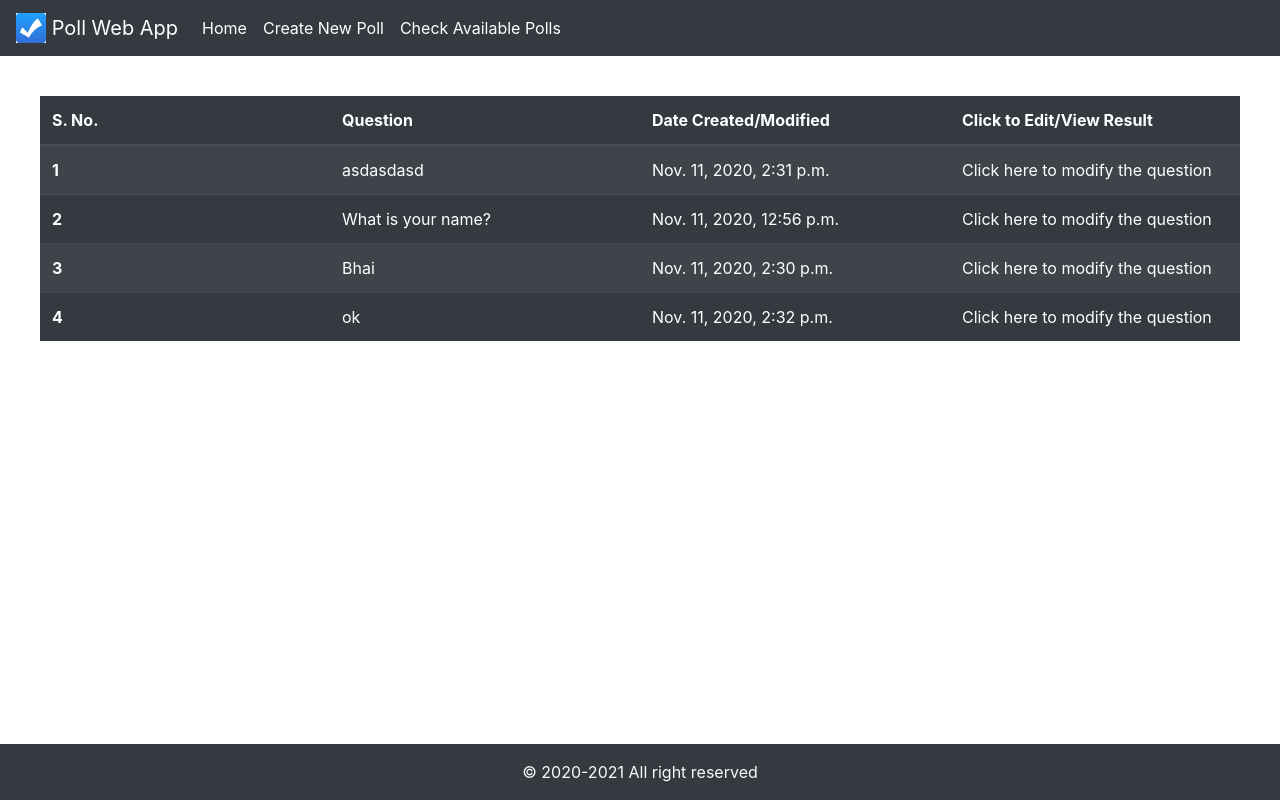
After one commit to dragonman164/Poll-Web-App, a Django app: page /check/ in a window 1280 px wide. The commit adds this page. Run offline with Django 3.2, Linux system fonts and the light colour scheme; data comes from the database, SQL or seed files in the repository; both versions use the stored data as it was after the commit.

Commit message:
Basic Forms added

```diff
--- a/polls/models.py
+++ b/polls/models.py
@@ -3,8 +3,8 @@ from django.db import models
 # Create your models here.
 class Question(models.Model):
     question = models.CharField(max_length=200,blank=False)
-    # pub_date = models.DateTimeField('Date Published', null=True)
     no_of_options = models.IntegerField(default=0)
+    pub_date = models.DateTimeField(auto_now=True)
 
     def __str__(self):
         return self.question
--- a/polls/templates/polls/base.html
+++ b/polls/templates/polls/base.html
@@ -63,13 +63,13 @@
         <div class="collapse navbar-collapse" id="navbarSupportedContent">
           <ul class="navbar-nav mr-auto">
             <li class="nav-item active">
-              <a class="nav-link" href="#">Home <span class="sr-only">(current)</span></a>
+              <a class="nav-link" href="/">Home <span class="sr-only">(current)</span></a>
             </li>
             <li class="nav-item active">
                 <a class="nav-link" href="/create">Create New Poll<span class="sr-only">(current)</span></a>
               </li>
               <li class="nav-item active">
-                <a class="nav-link" href="#">Check Available Polls<span class="sr-only">(current)</span></a>
+                <a class="nav-link" href="/check">Check Available Polls<span class="sr-only">(current)</span></a>
               </li>
 
         </div>
--- /dev/null
+++ b/polls/templates/polls/check.html
@@ -0,0 +1,32 @@
+{% extends "polls/base.html" %}
+
+{% block title %}
+  <title>Check Polls</title>
+{% endblock title %}
+
+{% block body %}
+<table class="table table-striped table-dark" style="table-layout:fixed; border: 40px solid white;border-collapse: collapse;">
+    <thead>
+      <tr>
+        <th scope="col">S. No.</th>
+        <th scope="col">Question</th>
+        <th scope="col">Date Created/Modified</th>
+        <th scope="col">Click to Edit/View Result</th>
+      </tr>
+    </thead>
+    <tbody>
+      {% for ques in questions %}
+      <tr>
+        <th scope="row">{{forloop.counter}}</th>
+        <td>{{ques.question}}</td>
+        <td>{{ques.pub_date}}</td>
+            <td><a href="/modify/{{ques.id}}" style="color:white;" >Click here to modify the question</a></td>
+        </form>
+
+      </tr>
+      {% endfor %}
+
+    </tbody>
+  </table>
+
+{% endblock body %}
--- a/polls/templates/polls/index.html
+++ b/polls/templates/polls/index.html
@@ -11,7 +11,7 @@
   </div>
 
   <div class="container">
-  <p class="typewriter-text" style="font-size:35px;">Number of Polls in our Database:</p>  </div>
+  <p class="typewriter-text" style="font-size:35px;">Number of Polls in our Database: {{Length}}</p>  </div>
 
   <div class="container">
   <p class="typewriter-text" style="font-size:35px; color:red">Number of People who voted:</p> </div>
--- a/polls/urls.py
+++ b/polls/urls.py
@@ -6,6 +6,8 @@ urlpatterns = [
     path('admin/', admin.site.urls),
     path('',views.index,name='index'),
     path('create/',views.create,name='create'),
+    path('check/',views.check,name="check"),
+    path('modify/<int:question_id>/',views.modify,name="modify"),
 
 
 ]
--- a/polls/views.py
+++ b/polls/views.py
@@ -1,9 +1,11 @@
-from django.shortcuts import render
+from django.shortcuts import render,redirect
 from .forms import QuestionForm
+from .models import Question
 
 # Create your views here.
 def index(request):
-    return render(request,'polls/index.html')
+    params = {'Length':len(Question.objects.all())}
+    return render(request,'polls/index.html',params)
 
 def create(request):
     form = QuestionForm()
@@ -12,5 +14,24 @@ def create(request):
         form = QuestionForm(request.POST)
         if form.is_valid():
             form.save()
+        return redirect('/check')
     params = {'form':form}
     return render(request,'polls/create.html',params)
+
+def check(request):
+    obj = Question.objects.all()
+    params = {'questions':obj}
+    return render(request,'polls/check.html',params)
+
+def modify(request,question_id):
+    question = Question.objects.get(pk=question_id)
+    form = QuestionForm(instance=question)
+    if request.method == 'POST':
+        form = QuestionForm(request.POST,instance = question)
+        if form.is_valid():
+            form.save()
+            return redirect('/check')
+
+
+    params = {'form':form}
+    return render(request,'polls/modify.html',params)
```
Also changed, not shown: polls/templates/polls/modify.html (added, +19 -0 lines), db.sqlite3, polls/forms.py (line endings or trailing spaces), polls/migrations/0003_question_pub_date.py (added).
